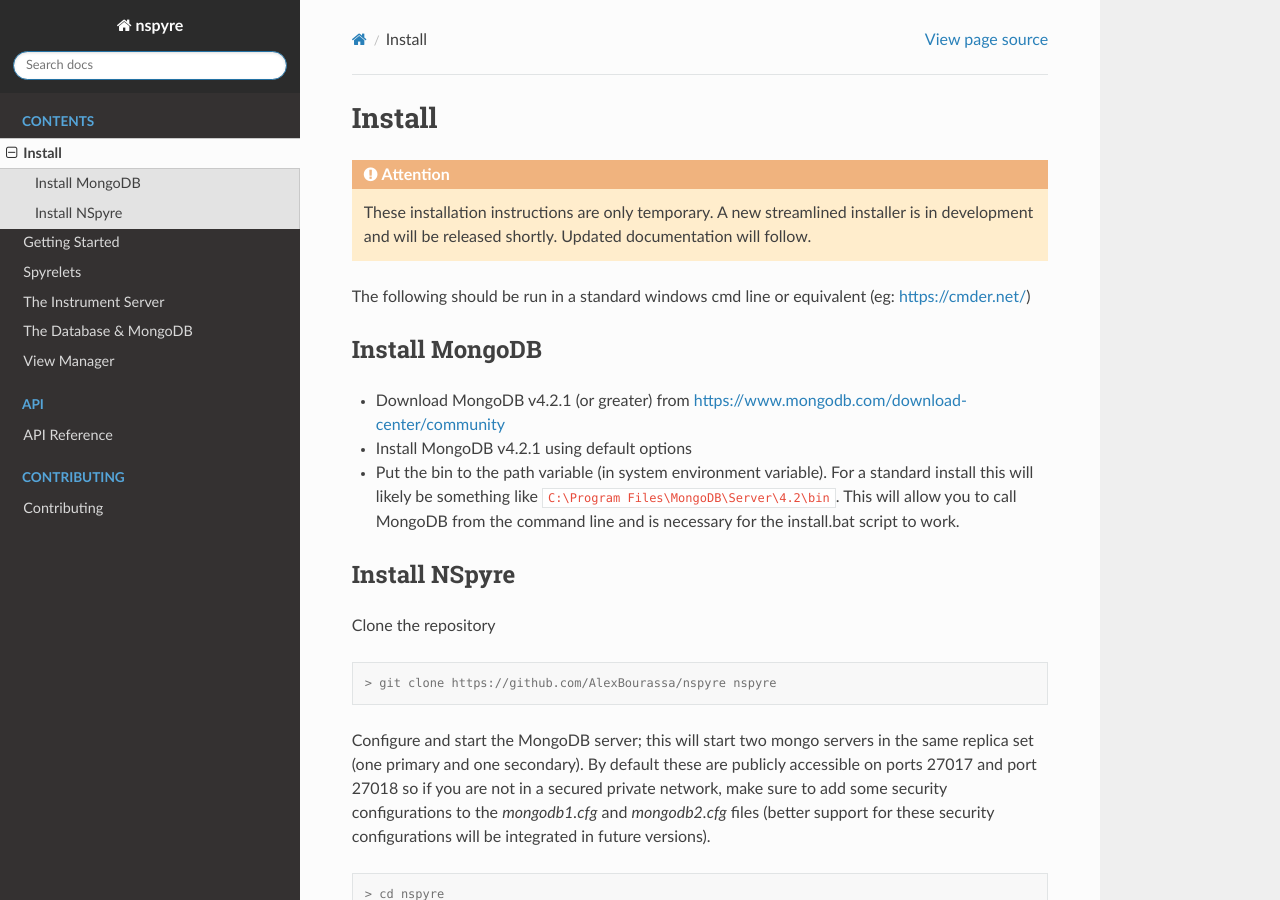
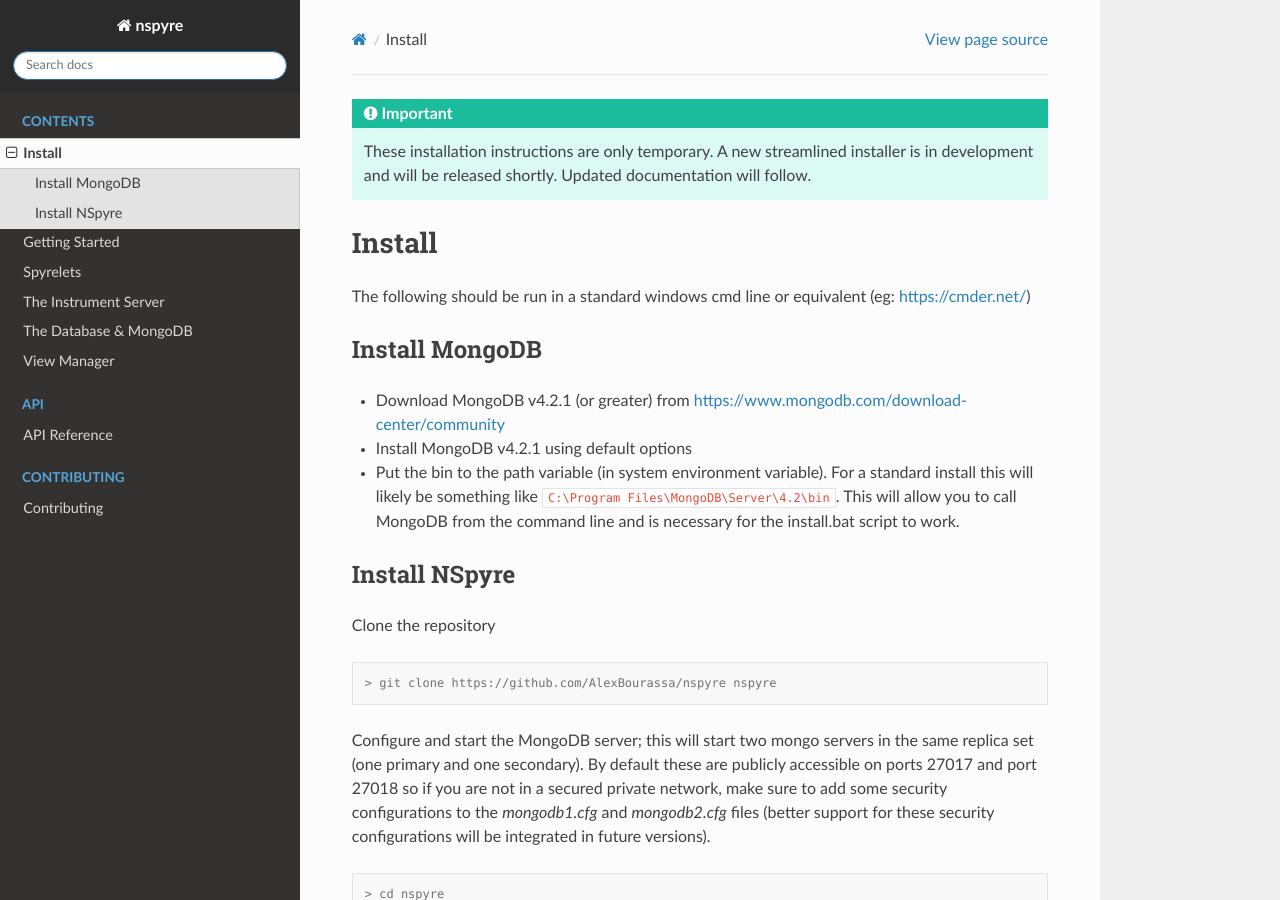
Before and after one commit to nspyre-org/nspyre, a Sphinx documentation site: the page built from docs/install.rst, in a window 1280 px wide and 900 px high. Built offline with Sphinx 7.4.7 and the Read the Docs theme 2.0.0, drawn with Linux system fonts in a browser that asks for light colours; some of the changed lines change nothing that is shown.

Commit message:
Update install.rst

```diff
--- a/docs/install.rst
+++ b/docs/install.rst
@@ -1,12 +1,13 @@
-*******
-Install
-*******
-
-.. attention::
+.. important::
 
    These installation instructions are only temporary. A new
    streamlined installer is in development and will be released shortly. Updated
    documentation will follow.
+
+
+*******
+Install
+*******
 
 The following should be run in a standard windows cmd line or equivalent
 (eg: https://cmder.net/)
```
